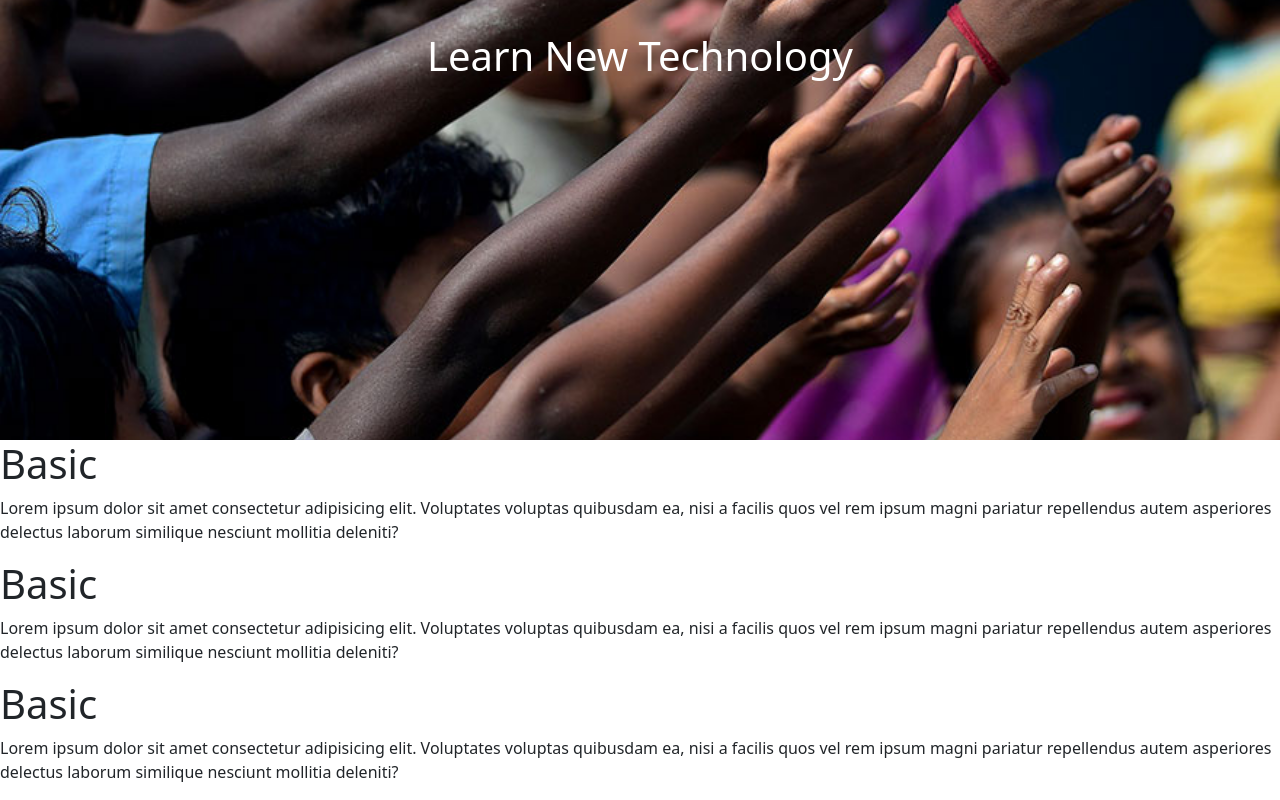
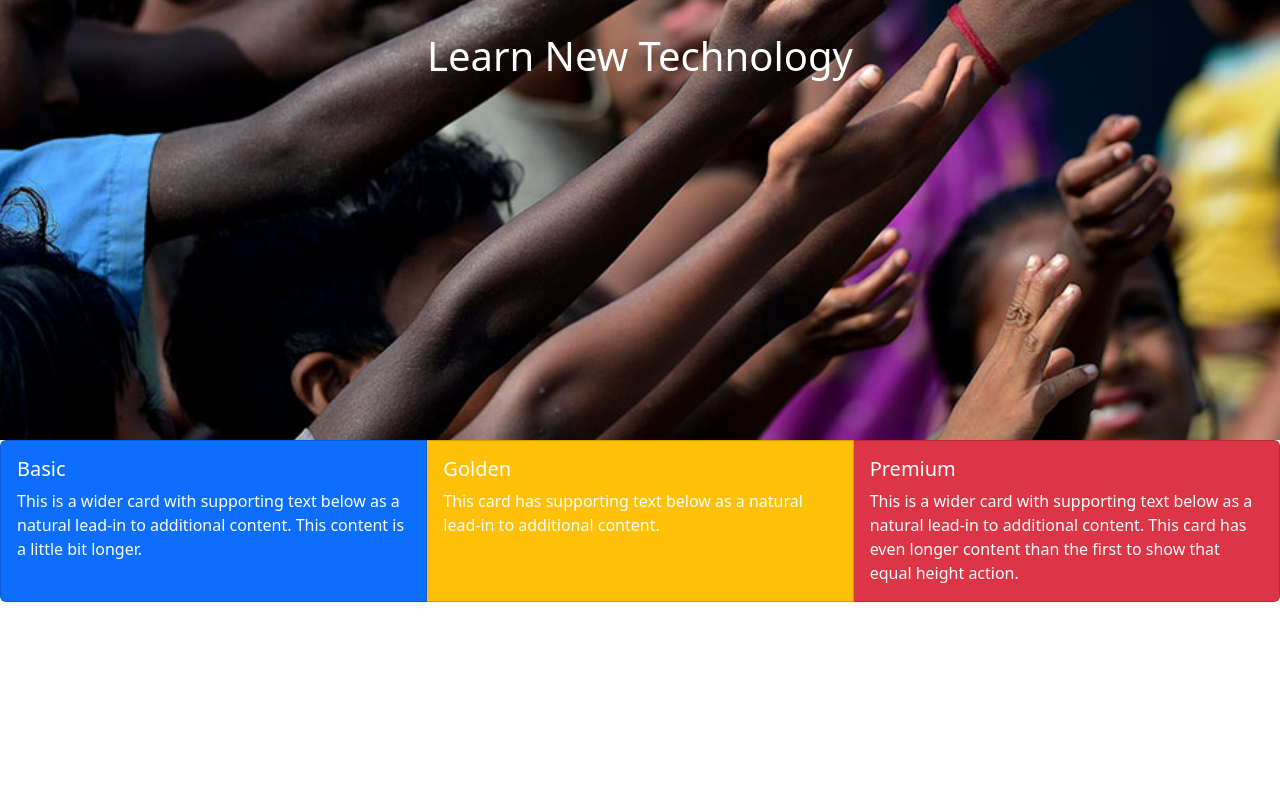
Before and after one commit to adnanhjoy/education, a React (Vite) app: page / in a window 1280 px wide. Shown: the part 376-1176 px from the top of the page. After the commit the page ends 978 px from the top, so only its background shows below. Built offline with nearby package versions, Linux system fonts and the light colour scheme.

Commit message:
respnsice

```diff
--- a/src/components/Course/Course.jsx
+++ b/src/components/Course/Course.jsx
@@ -2,7 +2,6 @@ import React, { useContext, useState } from 'react';
 import { CoursesContext } from '../Courses/Courses';
 import Card from 'react-bootstrap/Card';
 import Col from 'react-bootstrap/Col';
-import Row from 'react-bootstrap/Row';
 import Image from 'react-bootstrap/Image'
 import { Button } from 'react-bootstrap';
 
@@ -12,8 +11,6 @@ const Course = () => {
     const { img, name, author, price } = courses;
 
     return (
-        <div>
-            <Row sm={16} md={1}>
         <Col>
             <Card>
                 <Card.Img fluid={img} src={img} variant="top" />
@@ -29,8 +26,6 @@ const Course = () => {
                 </Card.Body>
             </Card>
         </Col>
-            </Row>
-        </div>
     );
 };
 
--- a/src/components/Courses/Courses.css
+++ /dev/null
@@ -1,7 +0,0 @@
-.course-container{
-    display: grid;
-    grid-template-columns: repeat(3, 1fr);
-    gap: 20px;
-    width: 90%;
-    margin: 5% auto;
-}
--- a/src/components/Courses/Courses.jsx
+++ b/src/components/Courses/Courses.jsx
@@ -1,7 +1,7 @@
 import React, { createContext } from 'react';
 import { useLoaderData } from 'react-router-dom';
 import Course from '../Course/Course';
-import './Courses.css';
+import Row from 'react-bootstrap/Row';
 
 export const CoursesContext = createContext()
 
@@ -12,13 +12,15 @@ const Courses = () => {
     return (
         <div>
             <h1 className='text-center mt-3'>This is Courses Page</h1>
-            <div className='course-container'>
+            <div className='container mt-5'>
+                <Row xs={1} md={3} className="g-4">
                     {
                         courses.map(course =>
                             <CoursesContext.Provider value={course} key={course.id}>
                                 <Course></Course>
                             </CoursesContext.Provider>)
                     }
+                </Row>
             </div>
         </div>
     );
--- a/src/components/Plans/Plans.jsx
+++ b/src/components/Plans/Plans.jsx
@@ -1,26 +1,39 @@
 import React from 'react';
-import { Col, Row } from 'react-bootstrap';
+import Card from 'react-bootstrap/Card';
+import CardGroup from 'react-bootstrap/CardGroup';
 
 const Plans = () => {
     return (
-        <div>
-            <Row>
-                <Col>
-                    <div className=''>
-                        <h1>Basic</h1>
-                        <p>Lorem ipsum dolor sit amet consectetur adipisicing elit. Voluptates voluptas quibusdam ea, nisi a facilis quos vel rem ipsum magni pariatur repellendus autem asperiores delectus laborum similique nesciunt mollitia deleniti?</p>
-                    </div>
-                    <div className=''>
-                        <h1>Basic</h1>
-                        <p>Lorem ipsum dolor sit amet consectetur adipisicing elit. Voluptates voluptas quibusdam ea, nisi a facilis quos vel rem ipsum magni pariatur repellendus autem asperiores delectus laborum similique nesciunt mollitia deleniti?</p>
-                    </div>
-                    <div className=''>
-                        <h1>Basic</h1>
-                        <p>Lorem ipsum dolor sit amet consectetur adipisicing elit. Voluptates voluptas quibusdam ea, nisi a facilis quos vel rem ipsum magni pariatur repellendus autem asperiores delectus laborum similique nesciunt mollitia deleniti?</p>
-                    </div>
-                </Col>
-            </Row>
-        </div>
+        <CardGroup>
+            <Card className='bg-primary text-white'>
+                <Card.Body>
+                    <Card.Title>Basic</Card.Title>
+                    <Card.Text>
+                        This is a wider card with supporting text below as a natural lead-in
+                        to additional content. This content is a little bit longer.
+                    </Card.Text>
+                </Card.Body>
+            </Card>
+            <Card className='bg-warning text-white'>
+                <Card.Body>
+                    <Card.Title>Golden</Card.Title>
+                    <Card.Text>
+                        This card has supporting text below as a natural lead-in to
+                        additional content.{' '}
+                    </Card.Text>
+                </Card.Body>
+            </Card>
+            <Card className='bg-danger text-white'>
+                <Card.Body>
+                    <Card.Title>Premium</Card.Title>
+                    <Card.Text>
+                        This is a wider card with supporting text below as a natural lead-in
+                        to additional content. This card has even longer content than the
+                        first to show that equal height action.
+                    </Card.Text>
+                </Card.Body>
+            </Card>
+        </CardGroup>
     );
 };
 
```
Lines whose indentation alone changed are shown as unchanged.
